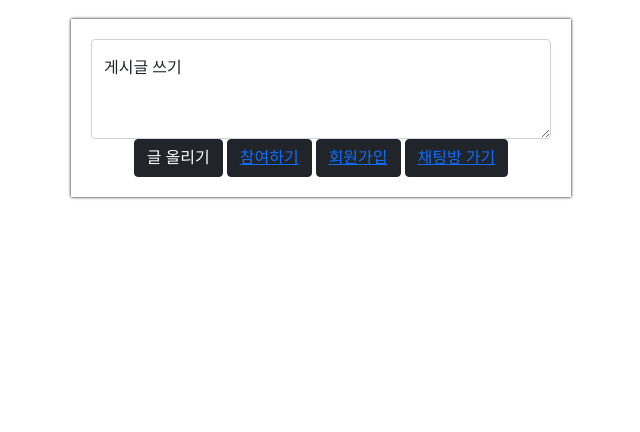
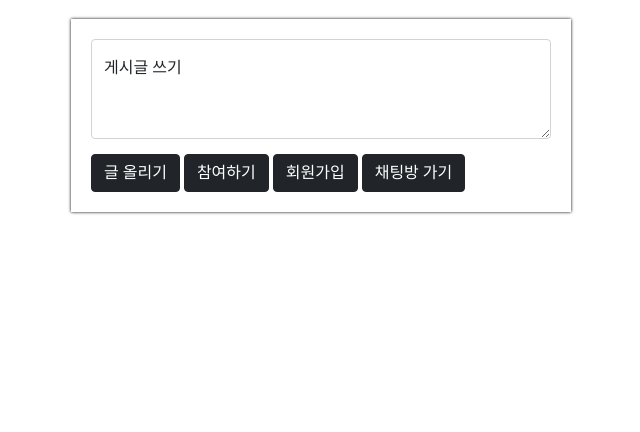
Before and after one commit to leesangwon1989/mini, a Flask app: page / in a window 1280 px wide. Shown: the part 301-733 px from the top of the page, without its empty margins (319-959 px from the left). Run offline with Flask 2, Linux system fonts and the light colour scheme; data that the repository does not hold is empty.

Commit message:
이도경_signUp.html 수정_230110

```diff
--- a/templates/chat_room.html
+++ b/templates/chat_room.html
@@ -65,6 +65,7 @@
             margin-bottom: 10px;
         }
     </style>
+    <script type="text/javascript" src="//cdnjs.cloudflare.com/ajax/libs/socket.io/1.4.8/socket.io.min.js"></script>
     <script>
         let name = localStorage.getItem('userId')
         $(document).ready(function () {
@@ -107,7 +108,6 @@
             })
         }
 
-        }
     </script>
 </head>
 <body>
--- a/templates/index.html
+++ b/templates/index.html
@@ -63,6 +63,14 @@
         .mycards > .card {
             margin-top: 10px;
             margin-bottom: 10px;
+        }
+
+        a{
+            text-decoration-line: none;
+        }
+
+        button {
+            align-
         }
     </style>
     <script>
@@ -131,12 +139,10 @@
                       style="height: 100px"></textarea>
         <label for="floatingTextarea2">게시글 쓰기</label>
     </div>
-    <div class="grid text-center" style="--bs-columns: 4; --bs-gap: 5rem;" >
         <button onclick="save_comment()" type="button" class="btn btn-dark">글 올리기</button>
-        <button type="button" class="btn btn-dark"><a href="/signIn">참여하기</a></button>
-        <button type="button" class="btn btn-dark"><a href="/signUp">회원가입</a></button>
-        <button type="button" class="btn btn-dark"><a href="/chatRoom">채팅방 가기</a></button>
-    </div>
+        <button type="button" class="btn btn-dark"><a href="/signIn" style="color: white">참여하기</a></button>
+        <button type="button" class="btn btn-dark"><a href="/signUp" style="color: white">회원가입</a></button>
+        <button type="button" class="btn btn-dark"><a href="/chatRoom" style="color: white">채팅방 가기</a></button>
 </div>
 <div class="mycards" id="comment-list">
     <table class="table">
```
